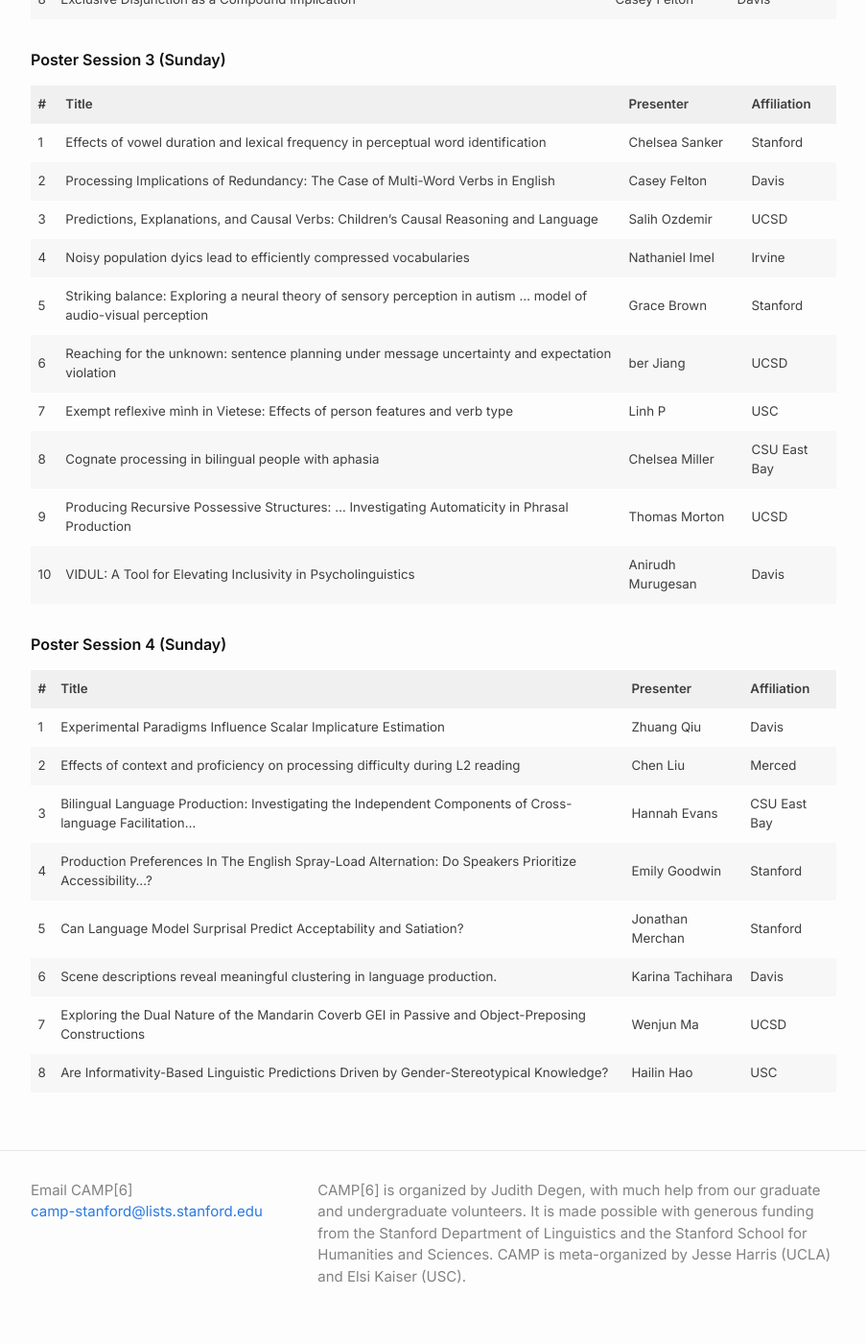
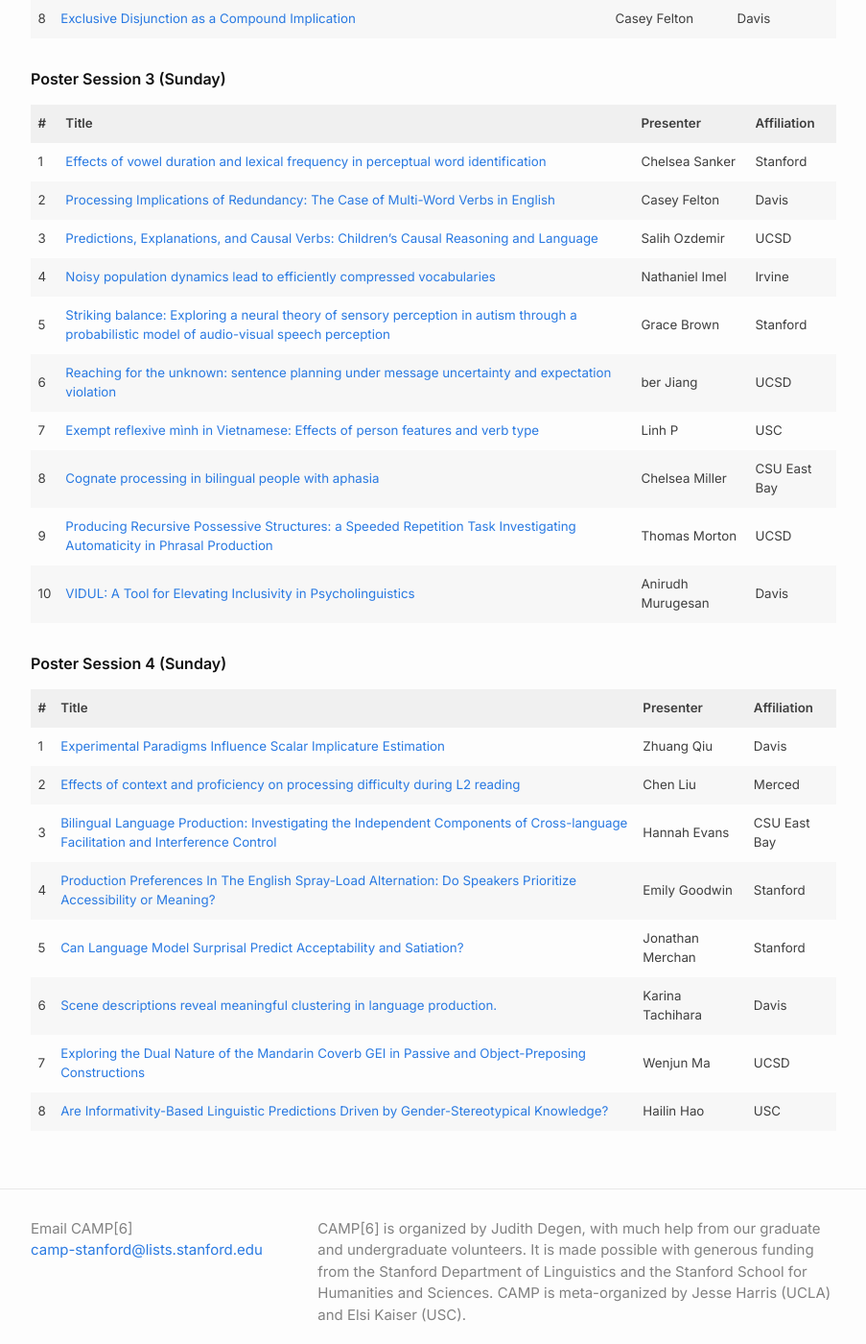
Before and after one commit to camp6/camp6.github.io, a Jekyll site: the page built from schedule.md, in a window 1280 px wide and 1400 px high, scrolled down 3270 px. Shown: the whole window at 96% size, without its empty margins (188-1091 px from the left). Built offline with Jekyll 4.4.1, drawn with Linux system fonts in a browser that asks for light colours; some of the changed text lies outside the part shown.

Commit message:
add links

```diff
--- a/schedule.md
+++ b/schedule.md
@@ -31,72 +31,72 @@ order: 3
 | Start    | End      | Event                                                                                          | Author                                            | Affiliation     |
 |----------|----------|------------------------------------------------------------------------------------------------|---------------------------------------------------|-----------------|
 | 8:15  | 9:15  | Breakfast 🥐                                                                                  |                                                   |                 |
-| 9:15  | 9:40  | El Tiny or El Escritorio Tiny? Exploring L2's Influence on Adjective Placement in Spanish     | Beverly Cotter, Fernanda Ferreira                 | Davis           |
-| 9:40  | 10:05 | Perceived interpretability predicts satiability for CNPC islands but not WH islands            | Ruoqing Yao, Jiayi Lu, Judith Degen               | UCSC/Stanford   |
-| 10:05 | 10:30 | Investigating Syntactic Gating during Subject Retrieval with English Ditransitives             | Matthew Kogan, Matt Wagers                       | UCSC            |
+| 9:15  | 9:40  | [El Tiny or El Escritorio Tiny? Exploring L2’s Influence on Adjective Placement in Spanish](https://oxford-abstracts.s3.amazonaws.com/fc08aefe-c50d-4a29-80d4-c266596f0912.pdf)     | Beverly Cotter, Fernanda Ferreira                 | Davis           |
+| 9:40  | 10:05 |[Perceived interpretability predicts satiability for CNPC islands but not WH islands](https://oxford-abstracts.s3.amazonaws.com/a1b19b98-7499-4433-aefe-d974d840ee84.pdf)| Ruoqing Yao, Jiayi Lu, Judith Degen               | UCSC/Stanford   |
+| 10:05 | 10:30 |[Investigating Syntactic Gating during Subject Retrieval with English Ditransitives](https://oxford-abstracts.s3.amazonaws.com/0332e31b-0b28-42ac-a342-78e37eabf16d.pdf)| Matthew Kogan, Matt Wagers                       | UCSC            |
 | 10:30 | 10:50 | Coffee Break ☕                                                                               |                                                   |                 |
 | 10:50 | 11:35 | Poster Session 3                                                                               |                                                   |                 |
-| 11:35 | 12:00 | Polarity Asymmetry in Negative Strengthening: Social Consideration Matters                    | Sarang Jeong, Christopher Potts, Judith Degen    | Stanford        |
-| 12:00 | 12:25 | If X Made Y Drop \_\_\_, Who Did the Dropping?: A Psycholinguistic Study on the Influence of External Causatives When Processing Alternating Unaccusatives | Mary Kennedy, Elsi Kaiser | USC           |
+| 11:35 | 12:00 |[Polarity Asymmetry in Negative Strengthening: Social Consideration Matters](https://oxford-abstracts.s3.amazonaws.com/6bcc4b5a-b84b-4f6d-b2ef-5bf15a1409d9.pdf)| Sarang Jeong, Christopher Potts, Judith Degen    | Stanford        |
+| 12:00 | 12:25 | [If X Made Y Drop \_\_\_, Who Did the Dropping?: A Psycholinguistic Study on the Influence of External Causatives When Processing Alternating Unaccusatives](https://oxford-abstracts.s3.amazonaws.com/1b562f9c-871f-4aa9-bd6a-ba4a7023fe36.pdf) | Mary Kennedy, Elsi Kaiser | USC           |
 | 12:25 | 2:00  | Lunch 🥪                                                                                      |                                                   |                 |
 | 2:00  | 2:45  | Poster Session 4                                                                               |                                                   |                 |
 | 2:45  | 3:05  | Coffee Break ☕                                                                               |                                                   |                 |
-| 3:05  | 3:30  | 4-5 year old children can successfully communicate using ad-hoc referential expressions       | Veronica Boyce, Ilaria Chen, Bobby Sparks, Malia Perez, Mike Frank | Stanford        |
-| 3:30  | 3:55  | The meaning behind a code-switch                                                              | Yanting Li, Greg Scontras, Richard Futrell        | Irvine          |
+| 3:05  | 3:30  |[4-5 year old children can successfully communicate using ad-hoc referential expressions](https://oxford-abstracts.s3.amazonaws.com/3c1ee1a6-8c22-4696-be2f-e2648fe79e6a.pdf)| Veronica Boyce, Ilaria Chen, Bobby Sparks, Malia Perez, Mike Frank | Stanford        |
+| 3:30  | 3:55  |[The meaning behind a code-switch](https://oxford-abstracts.s3.amazonaws.com/3dad3077-5166-4913-87b4-660f48f0dd74.pdf)| Yanting Li, Greg Scontras, Richard Futrell        | Irvine          |
 | 3:55  | 4:00  | Closing remarks                                                                               |                                                   |                 |
 
 **Poster Session 1 (Saturday)**
 
 | #  | Title                                                                                                                        | Presenter            | Affiliation |
 |----|------------------------------------------------------------------------------------------------------------------------------|----------------------|-------------|
-| 1  | Similarity-Based Interferences in Chinese Classifier-Noun Dependencies                                                       | Hailin Hao           | USC         |
-| 2  | Emotion Language Acquisition in Children: An Exploratory Case Study on the Word "Good"                                       | Ashvini Varatharaj   | UCSB        |
-| 3  | Morpheme Positional Constraints and Gmatical Class                                                                        | Irmak Ergin          | Stanford    |
-| 4  | Influence of Productivity on Priming of Verbal and Nominal Patterns in Arabic                                                | Abeer Abbas          | UCLA        |
-| 5  | Asymmetries in processing differences between subjective and objective information: ... under nominal structures             | Haley Hsu            | USC         |
-| 6  | Conditional inferences are derived without delay                                                                             | Ebru Evcen           | UCSD        |
-| 7  | Predicting the dative alternation — an incremental view                                                                      | Neil Rathi           | Stanford    |
-| 8  | A Hierarchical Bayesian Model for Syntactic Priming                                                                          | Weijie Xu            | Irvine      |
-| 9  | Evaluating the role of semantic priming and particle choice in the early availability of focus alternatives                  | Christian Muxica     | UCLA        |
-| 10 | Investigating prominence alignment processing advantages in Korean nominals                                                  | Nikolas Webster      | UCSC        |
+| 1  | [Similarity-Based Interferences in Chinese Classifier-Noun Dependencies](https://oxford-abstracts.s3.amazonaws.com/db0f7d6c-ee18-4f3c-8130-f928e070cec9.pdf)                                                       | Hailin Hao           | USC         |
+| 2  |[Emotion Language Acquisition in Children: An Exploratory Case Study on the Word "Good"](https://oxford-abstracts.s3.amazonaws.com/78f77104-c7bc-44be-93ff-43df02c648bc.pdf)| Ashvini Varatharaj   | UCSB        |
+| 3  | [Morpheme Positional Constraints and Grammatical Class](https://oxford-abstracts.s3.amazonaws.com/534af1e7-3e5d-4cd7-9e74-e22374c2eb22.pdf)                                                                        | Irmak Ergin          | Stanford    |
+| 4  |[Influence of Productivity on Priming of Verbal and Nominal Patterns in Arabic](https://oxford-abstracts.s3.amazonaws.com/c59f7ad2-39a4-4f28-91dd-deaf05fe6c81.pdf)| Abeer Abbas          | UCLA        |
+| 5  | [Asymmetries in processing differences between subjective and objective information: examining different information types embedded under nominal structures](https://oxford-abstracts.s3.amazonaws.com/8de9468d-56dd-4c0e-9fea-1c2aff5e8ddc.pdf)             | Haley Hsu            | USC         |
+| 6  |[Conditional inferences are derived without delay](https://oxford-abstracts.s3.amazonaws.com/7fa46d83-86fd-4ae1-bb7e-88a3efa0a562.pdf)| Ebru Evcen           | UCSD        |
+| 7  | [Predicting the dative alternation — an incremental view](https://oxford-abstracts.s3.amazonaws.com/3fcf9957-0cff-442c-adc4-67ab0c80749c.pdf)                                                                      | Neil Rathi           | Stanford    |
+| 8  |[A Hierarchical Bayesian Model for Syntactic Priming](https://oxford-abstracts.s3.amazonaws.com/575a94ff-d9e5-4313-9960-56afc4366d26.pdf)| Weijie Xu            | Irvine      |
+| 9  | [Evaluating the role of semantic priming and particle choice in the early availability of focus alternatives](https://oxford-abstracts.s3.amazonaws.com/4453341d-0c32-415c-99ea-49a714f93ac7.pdf)                  | Christian Muxica     | UCLA        |
+| 10 |[Investigating prominence alignment processing advantages in Korean nominals](https://oxford-abstracts.s3.amazonaws.com/79edd4c1-215c-4b80-8095-3341fe294df0.pdf)| Nikolas Webster      | UCSC        |
 
 **Poster Session 2 (Saturday)**
 
 | #  | Title                                                                                                   | Presenter       | Affiliation    |
 |----|---------------------------------------------------------------------------------------------------------|-----------------|----------------|
-| 1  | Temporal stability and the online assignment of hierarchical prosodic structure                         | Emily Knick     | UCSC           |
-| 2  | Language models can adapt better to within-clause than across-clause exchange errors                    | Jiaxuan Li      | Irvine         |
-| 3  | Sublexical ARTifacts: Bottom-Up Interference in a Lexical Category Search                               | Will Clapp   | Stanford       |
-| 4  | Recovery (...or not) from prediction failure                                                            | Barbora Hlachova| Davis          |
-| 5  | The effects of frequency and predictability on the representation of multi-word phrases in English      | Zachary Houghton| Davis          |
-| 6  | How Do GenZ Users Process Chatbot Memory Lapses? An Eye Tracking Study                                  | Marina Zhukova  | UCSB           |
-| 7  | A computational model for projection inferences in clause-embedding predicates                          | Dingyi Pan      | UCSD/Stanford  |
-| 8  | Exclusive Disjunction as a Compound Implication                                                        | Casey Felton    | Davis          |
+| 1  | [Temporal stability and the online assignment of hierarchical prosodic structure](https://oxford-abstracts.s3.amazonaws.com/d3f88456-00c4-4729-a96b-288a17579655.pdf)                         | Emily Knick     | UCSC           |
+| 2  |[Language models can adapt better to within-clause than across-clause exchange errors](https://oxford-abstracts.s3.amazonaws.com/164e95c7-378d-4e77-a2af-7e3b70d427da.pdf)| Jiaxuan Li      | Irvine         |
+| 3  | [Sublexical ARTifacts: Bottom-Up Interference in a Lexical Category Search](https://oxford-abstracts.s3.amazonaws.com/710b09e2-0f94-445a-a27c-380a221eed48.pdf)                               | Will Clapp   | Stanford       |
+| 4  |[Recovery (...or not) from prediction failure](https://oxford-abstracts.s3.amazonaws.com/7371dcfe-4138-4655-826d-70e5fb7c2269.pdf)| Barbora Hlachova| Davis          |
+| 5  | [The effects of frequency and predictability on the representation of multi-word phrases in English](https://oxford-abstracts.s3.amazonaws.com/cf7d0f30-80c3-44dd-8c35-0581897c9676.pdf)      | Zachary Houghton| Davis          |
+| 6  |[How Do GenZ Users Process Chatbot Memory Lapses? An Eye Tracking Study](https://oxford-abstracts.s3.amazonaws.com/89277b8a-4dce-46e2-a169-a7b9397a7b18.pdf)| Marina Zhukova  | UCSB           |
+| 7  | [A computational model for projection inferences in clause-embedding predicates](https://oxford-abstracts.s3.amazonaws.com/70e21f25-e929-4795-ac45-b59f6e148346.pdf)                          | Dingyi Pan      | UCSD/Stanford  |
+| 8  |[Exclusive Disjunction as a Compound Implication](https://oxford-abstracts.s3.amazonaws.com/069de1e8-7e42-4318-acf1-36a478161566.pdf)| Casey Felton    | Davis          |
 
 **Poster Session 3 (Sunday)**
 
 | #  | Title                                                                                                           | Presenter          | Affiliation |
 |----|-----------------------------------------------------------------------------------------------------------------|--------------------|-------------|
-| 1  | Effects of vowel duration and lexical frequency in perceptual word identification                                | Chelsea Sanker     | Stanford    |
-| 2  | Processing Implications of Redundancy: The Case of Multi-Word Verbs in English                                   | Casey Felton       | Davis       |
-| 3  | Predictions, Explanations, and Causal Verbs: Children’s Causal Reasoning and Language                            | Salih Ozdemir      | UCSD        |
-| 4  | Noisy population dyics lead to efficiently compressed vocabularies                                            | Nathaniel Imel     | Irvine      |
-| 5  | Striking balance: Exploring a neural theory of sensory perception in autism ... model of audio-visual perception | Grace Brown        | Stanford    |
-| 6  | Reaching for the unknown: sentence planning under message uncertainty and expectation violation                 |ber Jiang        | UCSD        |
-| 7  | Exempt reflexive mình in Vietese: Effects of person features and verb type                                    | Linh P          | USC         |
-| 8  | Cognate processing in bilingual people with aphasia                                                             | Chelsea Miller     | CSU East Bay|
-| 9  | Producing Recursive Possessive Structures: ... Investigating Automaticity in Phrasal Production                | Thomas Morton      | UCSD        |
-| 10 | VIDUL: A Tool for Elevating Inclusivity in Psycholinguistics                                                     | Anirudh Murugesan  | Davis       |
+| 1  | [Effects of vowel duration and lexical frequency in perceptual word identification](https://oxford-abstracts.s3.amazonaws.com/8e98794a-9b58-4bfd-8173-483a36b637ef.pdf)                                | Chelsea Sanker     | Stanford    |
+| 2  |[Processing Implications of Redundancy: The Case of Multi-Word Verbs in English](https://oxford-abstracts.s3.amazonaws.com/e97f7054-b7d9-4a9c-b13c-575cc187f536.pdf)| Casey Felton       | Davis       |
+| 3  | [Predictions, Explanations, and Causal Verbs: Children’s Causal Reasoning and Language](https://oxford-abstracts.s3.amazonaws.com/8d03a00c-1289-4c75-bbab-0f9991494785.pdf)                            | Salih Ozdemir      | UCSD        |
+| 4  | [Noisy population dynamics lead to efficiently compressed vocabularies](https://oxford-abstracts.s3.amazonaws.com/9e487950-2901-4534-9158-39b907673c33.pdf)                                            | Nathaniel Imel     | Irvine      |
+| 5  | [Striking balance: Exploring a neural theory of sensory perception in autism through a probabilistic model of audio-visual speech perception](https://oxford-abstracts.s3.amazonaws.com/25e45794-6918-4d4a-9213-74e062c588fe.pdf) | Grace Brown        | Stanford    |
+| 6  |[Reaching for the unknown: sentence planning under message uncertainty and expectation violation](https://oxford-abstracts.s3.amazonaws.com/c5294bb9-b9de-4d79-b4ec-295c1f6a697d.pdf)|ber Jiang        | UCSD        |
+| 7  | [Exempt reflexive mình in Vietnamese: Effects of person features and verb type](https://oxford-abstracts.s3.amazonaws.com/4f26dbd6-d12a-493a-ac0f-beeca328ac16.pdf)                                    | Linh P          | USC         |
+| 8  |[Cognate processing in bilingual people with aphasia](https://oxford-abstracts.s3.amazonaws.com/eff031a7-ba4e-4dbd-a8e4-6bdfa4fa90c5.pdf)| Chelsea Miller     | CSU East Bay|
+| 9  | [Producing Recursive Possessive Structures: a Speeded Repetition Task Investigating Automaticity in Phrasal Production](https://oxford-abstracts.s3.amazonaws.com/657e9f3f-4342-463e-8378-adcc8855f93d.pdf)                | Thomas Morton      | UCSD        |
+| 10 |[VIDUL: A Tool for Elevating Inclusivity in Psycholinguistics](https://oxford-abstracts.s3.amazonaws.com/94256440-e6f3-4fa1-a647-70ade215f7f1.pdf)| Anirudh Murugesan  | Davis       |
 
 **Poster Session 4 (Sunday)**
 
 | #  | Title                                                                                                     | Presenter        | Affiliation |
 |----|-----------------------------------------------------------------------------------------------------------|------------------|-------------|
-| 1  | Experimental Paradigms Influence Scalar Implicature Estimation                                           | Zhuang Qiu       | Davis       |
-| 2  | Effects of context and proficiency on processing difficulty during L2 reading                            | Chen Liu         | Merced      |
-| 3  | Bilingual Language Production: Investigating the Independent Components of Cross-language Facilitation...| Hannah Evans     | CSU East Bay |
-| 4  | Production Preferences In The English Spray-Load Alternation: Do Speakers Prioritize Accessibility...?   | Emily Goodwin    | Stanford     |
-| 5  | Can Language Model Surprisal Predict Acceptability and Satiation?                                        | Jonathan Merchan | Stanford    |
-| 6  | Scene descriptions reveal meaningful clustering in language production.                                  | Karina Tachihara | Davis       |
-| 7  | Exploring the Dual Nature of the Mandarin Coverb GEI in Passive and Object-Preposing Constructions      | Wenjun Ma        | UCSD        |
-| 8  | Are Informativity-Based Linguistic Predictions Driven by Gender-Stereotypical Knowledge?                 | Hailin Hao       | USC         |
+| 1  | [Experimental Paradigms Influence Scalar Implicature Estimation](https://oxford-abstracts.s3.amazonaws.com/f05f7213-4f9d-4dcb-aed5-797191c0ae53.pdf)                                           | Zhuang Qiu       | Davis       |
+| 2  |[Effects of context and proficiency on processing difficulty during L2 reading](https://oxford-abstracts.s3.amazonaws.com/bfc25154-aae5-46f3-a80b-eb81886f33e0.pdf)| Chen Liu         | Merced      |
+| 3  | [Bilingual Language Production: Investigating the Independent Components of Cross-language Facilitation and Interference Control](https://oxford-abstracts.s3.amazonaws.com/90275395-3fba-425a-a9db-923687d756ae.pdf) | Hannah Evans     | CSU East Bay |
+| 4  | [Production Preferences In The English Spray-Load Alternation: Do Speakers Prioritize Accessibility or Meaning?](https://oxford-abstracts.s3.amazonaws.com/2f74ce6f-480e-442b-ac9c-e1d1d7ec84ca.pdf)   | Emily Goodwin    | Stanford     |
+| 5  | [Can Language Model Surprisal Predict Acceptability and Satiation?](https://oxford-abstracts.s3.amazonaws.com/8177e9c6-2834-4263-be4d-c48830f98a8b.pdf)                                        | Jonathan Merchan | Stanford    |
+| 6  |[Scene descriptions reveal meaningful clustering in language production.](https://oxford-abstracts.s3.amazonaws.com/22798f47-47ea-451e-8449-2dc3378c179f.pdf)| Karina Tachihara | Davis       |
+| 7  | [Exploring the Dual Nature of the Mandarin Coverb GEI in Passive and Object-Preposing Constructions](https://oxford-abstracts.s3.amazonaws.com/60446107-0edb-407c-af72-dfdcc72c42b9.pdf)      | Wenjun Ma        | UCSD        |
+| 8  |[Are Informativity-Based Linguistic Predictions Driven by Gender-Stereotypical Knowledge?](https://oxford-abstracts.s3.amazonaws.com/c3acb1a3-05c5-489a-98fe-f2769f4ff4e6.pdf)| Hailin Hao       | USC         |
```
Also changed, not shown: other parts of schedule.md (+9 -9 lines).
